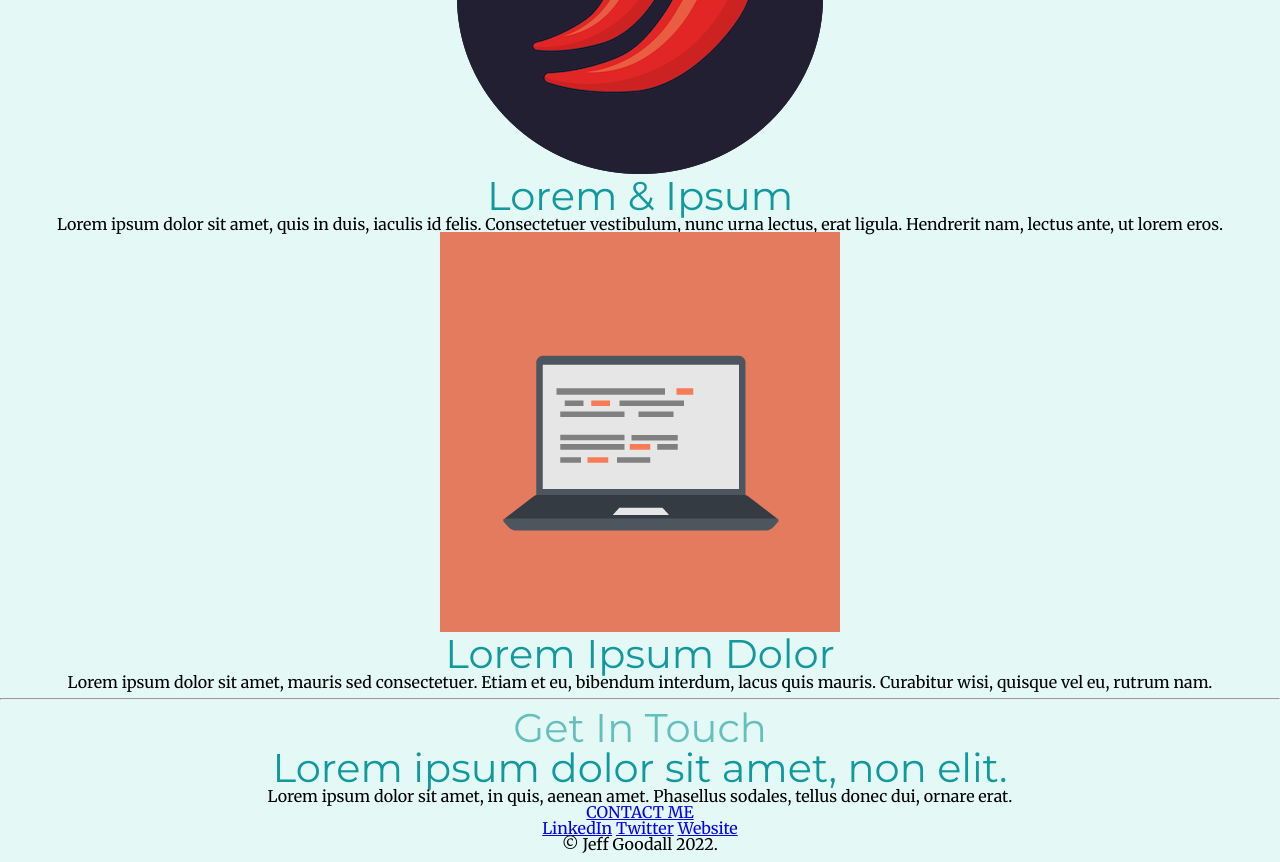
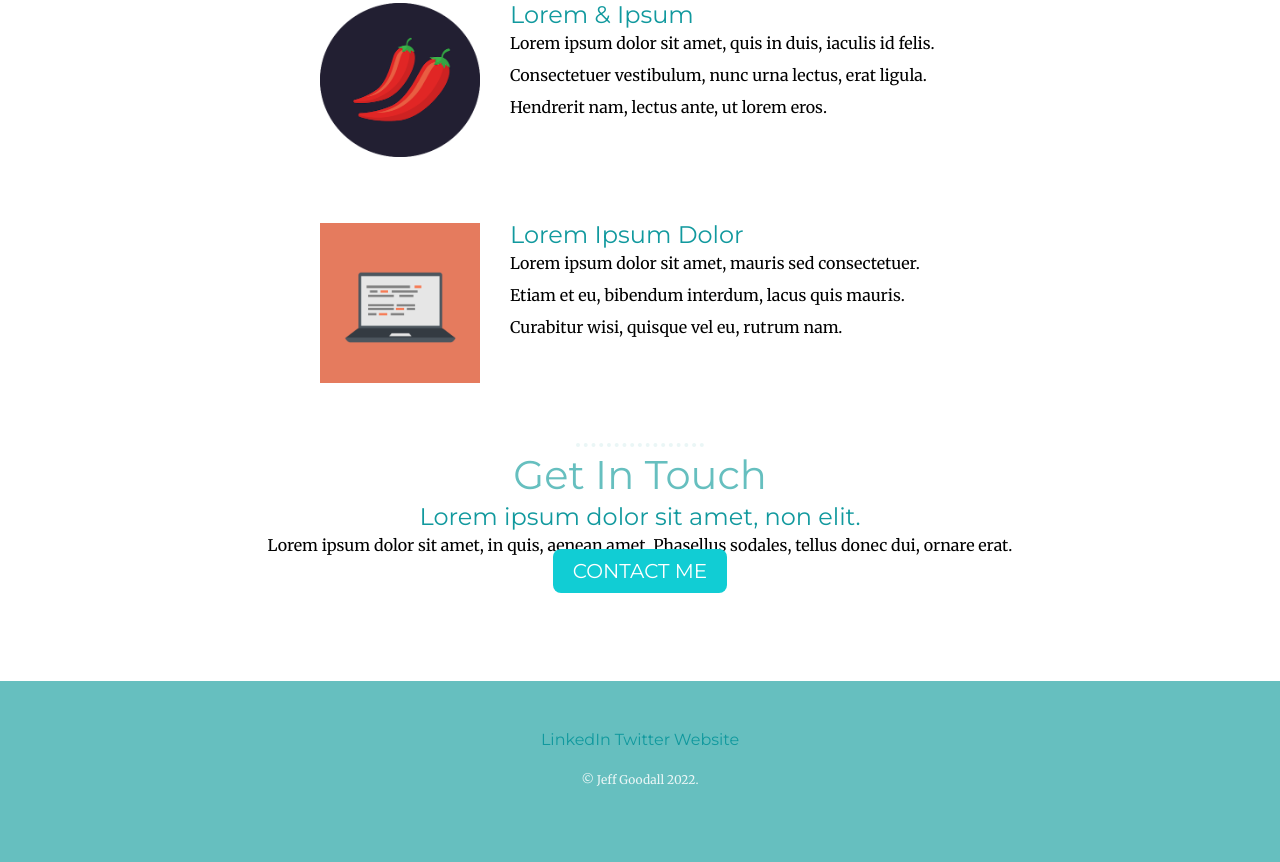
Before and after one commit to goodalls/css-mysite, a plain HTML site: page index.html in a window 1280 px wide. Shown: the part 1100-1962 px from the top of the page. Drawn offline with Linux system fonts and the light colour scheme; files that its build step writes are made by us from their sources.

Commit message:
End of Lesson website

```diff
--- a/index.html
+++ b/index.html
@@ -11,13 +11,6 @@
     <link rel="preconnect" href="https://fonts.googleapis.com"><link rel="preconnect" href="https://fonts.gstatic.com" crossorigin><link href="https://fonts.googleapis.com/css2?family=Merriweather&family=Montserrat&family=Sacramento&display=swap" rel="stylesheet">
   </head>
   <body>
-    <nav id="nav">
-      <ul class="navTable">
-        <li><a href="#">home</a></li>
-        <li><a href="#">about me</a></li>
-        <li><a href="#">contact me</a></li>
-      </ul>
-    </nav>
     <div class="top-container">
       <img class="top-cloud" src="image/cloud.png" alt="cloud" />
       <header class="header">
@@ -52,7 +45,7 @@
           <h2>Get In Touch</h2>
           <h3>Lorem ipsum dolor sit amet, non elit.</h3>
           <p>Lorem ipsum dolor sit amet, in quis, aenean amet. Phasellus sodales, tellus donec dui, ornare erat.</p>
-          <a class="btn" href="mailto:name@email.com">CONTACT ME</a>
+          <a class="btn" href="mailto:goodallhj@gmail.com">CONTACT ME</a>
         </div>
       </div>
 
@@ -61,7 +54,7 @@
         <a class="footer-link" href="https://www.linkedin.com/">LinkedIn</a>
         <a class="footer-link" href="https://twitter.com/">Twitter</a>
         <a class="footer-link" href="https://www.appbrewery.co/">Website</a>
-        <p>© Jeff Goodall 2022.</p>
+        <p class="copyright"> © Jeff Goodall 2022.</p>
       </div>
 
     </div>
--- a/styles.css
+++ b/styles.css
@@ -1,11 +1,9 @@
-
 /**************************************ELEMENT CSS***********************************************/
 
 body {
   margin: 0;
   text-align: center;
   font-family: "merriweather", serif;
-    background-color: #e4f9f5;
   font-weight: normal;
 }
 h1 {
@@ -16,28 +14,52 @@ h1 {
   color: #66bfbf;
 }
 
-h2, h3 {
+h2 {
   font-family: "Montserrat", serif;
   font-size: 2.5rem;
   color: #66bfbf;
   font-weight: normal;
+  padding-bottom: 10px;
 }
 
 h3 {
+  font-family: "Montserrat", serif;
   color: #11999e;
+  font-size: 1.5rem;
+  font-weight: normal;
+}
+
+p {
+  font-family: "merriweather", serif;
+  font-size: 1rem;
+  line-height: 2;
+}
+
+hr {
+  width: 10%;
+  border-style: dotted;
+  border-width: 0.3rem 0 0 0;
+  border-color: #eaf6f6;
+}
+a {
+    font-family: "montserrat", serif;
+    text-decoration: none;
+}
+
+a:hover {
+    color: #eaf6f6;
 }
 
 /**************************************ID CSS***********************************************/
 
-#id {
-    position: fixed;
-}
+
 
 /**************************************CLASS CSS***********************************************/
 
 .top-container {
   position: relative;
   padding-top: 100px;
+  background-color: #e4f9f5;
 }
 .top-cloud {
   position: absolute;
@@ -55,8 +77,75 @@ h3 {
   display: inline;
 }
 
+.menu {
+    text-decoration: none;
+    padding: 20px 20px;
+  }
+
 .jeff {
   border-radius: 100%;
   height: 200px;
   width: 150px;
 }
+.middle-container {
+  padding: 50px 0;
+}
+.skill-row {
+  margin: 100px auto;
+  width: 50%;
+  text-align: left;
+
+}
+
+.image {
+  margin-right: 30px;
+  width: 25%;
+  float: left;
+}
+
+.btn {
+  background: #11cdd4;
+  background-image: -webkit-linear-gradient(top, #11cdd4, #1999e);
+  background-image: -moz-linear-gradient(top, #11cdd4, #1999e);
+  background-image: -ms-linear-gradient(top, #11cdd4, #1999e);
+  background-image: -o-linear-gradient(top, #11cdd4, #1999e);
+  background-image: linear-gradient(to bottom, #11cdd4, #1999e);
+  -webkit-border-radius: 8;
+  -moz-border-radius: 8;
+  border-radius: 8px;
+  font-family: "Montserrat", serif;
+  color: #ffffff;
+  font-size: 20px;
+  padding: 10px 20px 10px 20px;
+  text-decoration: none;
+}
+
+.btn:hover {
+  background: #30e3cb;
+  background-image: -webkit-linear-gradient(top, #30e3cb, #2bc4ad);
+  background-image: -moz-linear-gradient(top, #30e3cb, #2bc4ad);
+  background-image: -ms-linear-gradient(top, #30e3cb, #2bc4ad);
+  background-image: -o-linear-gradient(top, #30e3cb, #2bc4ad);
+  background-image: linear-gradient(to bottom, #30e3cb, #2bc4ad);
+  text-decoration: none;
+}
+
+.bottom-container {
+  color: #eaf6f6;
+  margin-top: 50px;
+  background-color: #66bfbf;
+  padding: 50px 0px 50px;
+}
+
+.footer-link {
+  color: #11999e;
+
+}
+
+
+
+.copyright {
+    color: #eaf6f6;
+    font-size: .75rem;
+    padding: 20px 0;
+}
```
Lines whose indentation alone changed are shown as unchanged.
